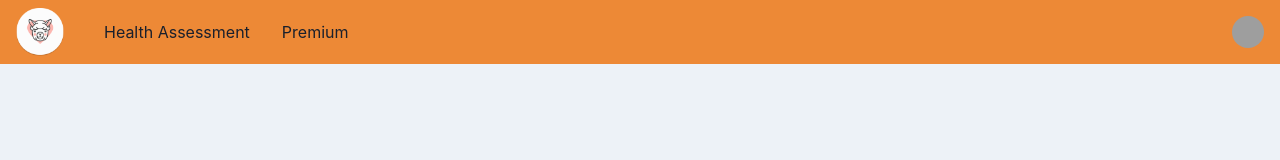
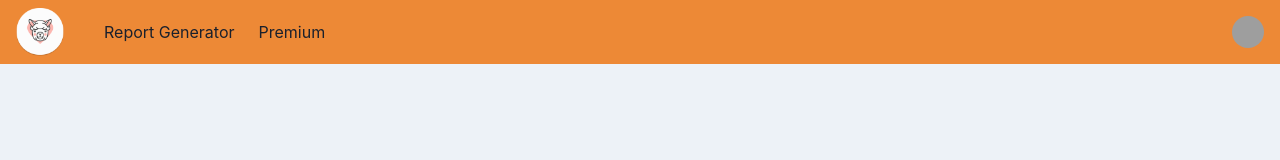
Before and after one commit to Alpacaverse/alpacacare, a Next.js app: page / in a window 1280 px wide. Shown: the top 160 px of the page. Built offline with nearby package versions, Linux system fonts and the light colour scheme; grey boxes are pictures that could not be loaded; what react-chatbot-kit would draw is missing.

Commit message:
Update Header.jsx

```diff
--- a/components/Header.jsx
+++ b/components/Header.jsx
@@ -4,6 +4,7 @@ import {
   Avatar,
   HStack,
   Link,
+  Text,
   IconButton,
   Button,
   Menu,
@@ -18,11 +19,12 @@ import {
 } from "@chakra-ui/react";
 import { HamburgerIcon, CloseIcon } from "@chakra-ui/icons";
 import UserProfile from "./UserProfile";
+import PremiumModal from "./modal/PremiumModal";
+import { useState } from "react";
 
 const Links = [
   // { page_name: "Dashboard", source: "./dashboard" },
-  { page_name: "Health Assessment", source: "./healthAssesment" },
-  { page_name: "Premium", source: "./premium" },
+  { page_name: "Report Generator", source: "./reportForm" },
 ];
 
 const NavLink = (props) => (
@@ -42,6 +44,7 @@ const NavLink = (props) => (
 
 export default function Header() {
   const { isOpen, onOpen, onClose } = useDisclosure();
+  const [isModalOpen, setIsModalOpen] = useState(false);
 
   return (
     <>
@@ -72,7 +75,13 @@ export default function Header() {
                   source={link.source}
                 />
               ))}
+              <Text onClick={() => setIsModalOpen(true)}>Premium</Text>
             </HStack>
+
+            <PremiumModal
+              isOpen={isModalOpen}
+              isClose={() => setIsModalOpen(false)}
+            />
           </HStack>
           <Flex alignItems={"center"}>
             <Menu>
```
